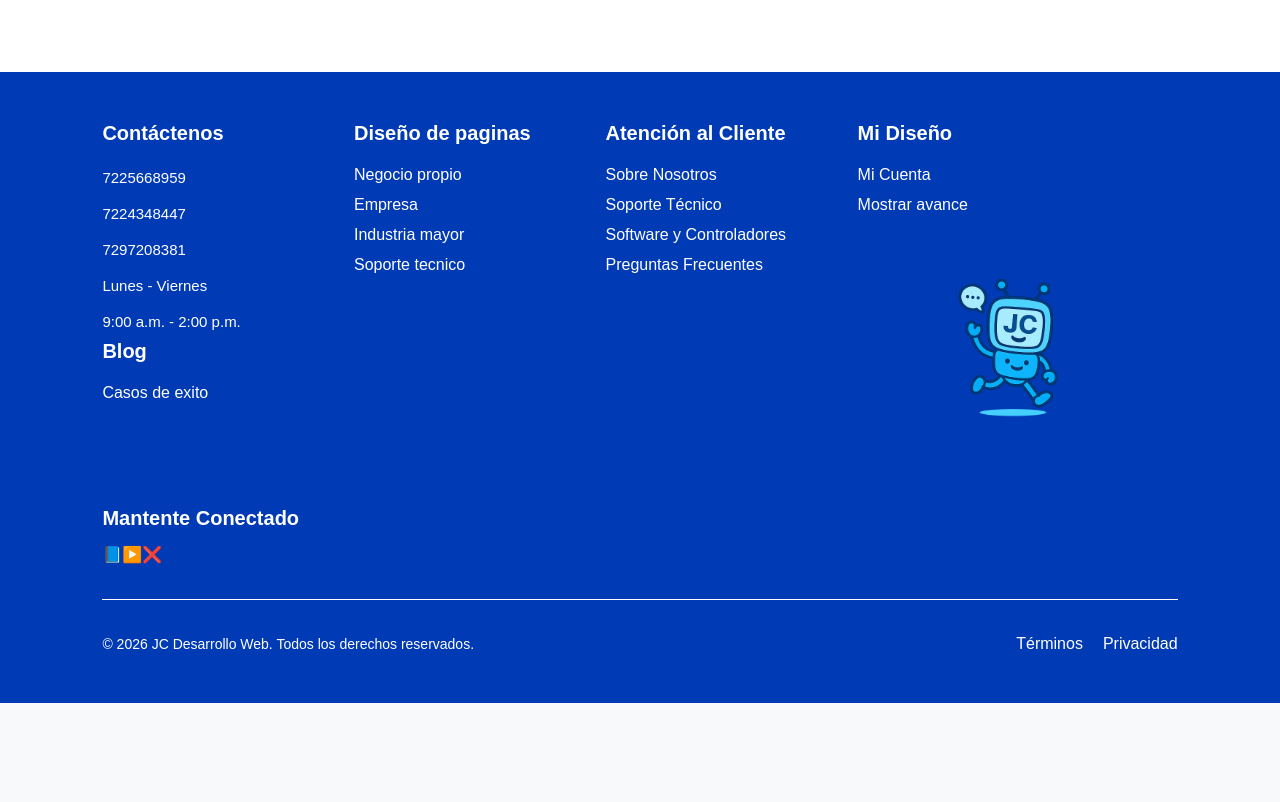
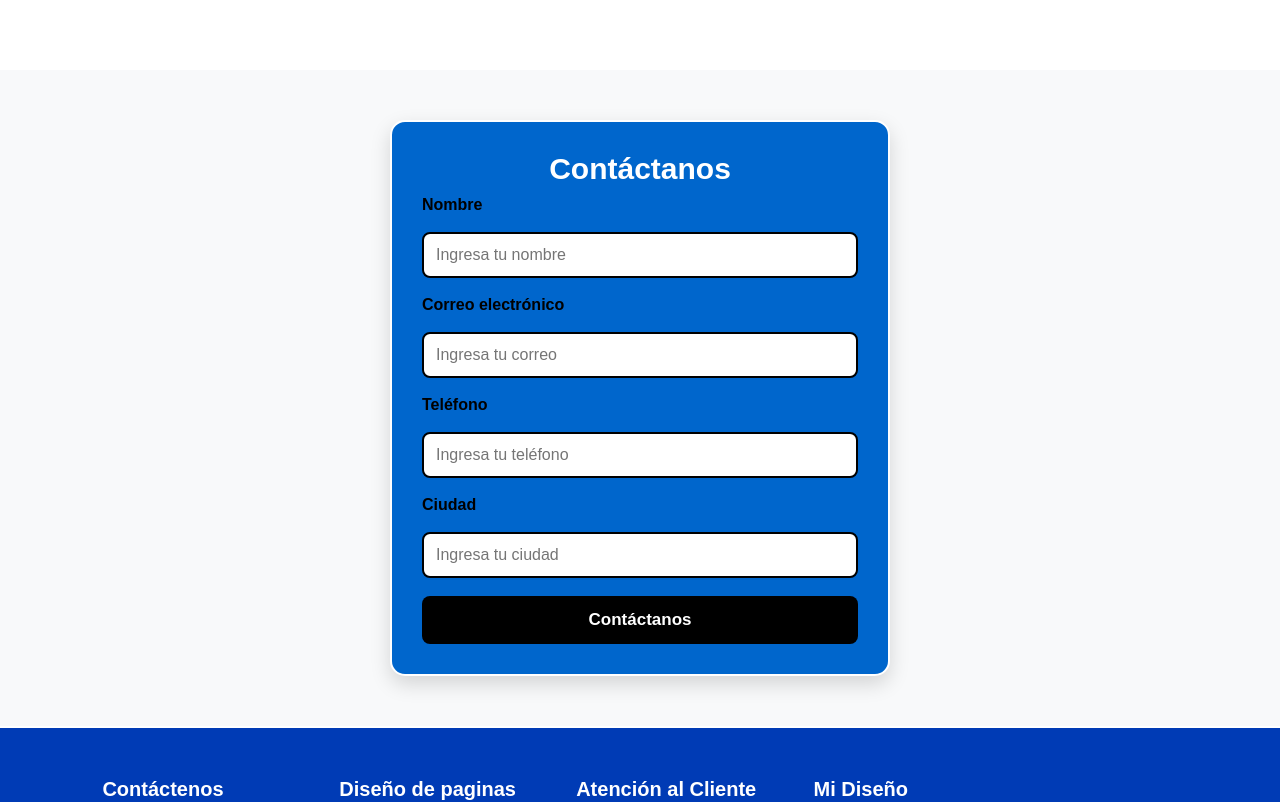
Before and after one commit to JC-Desarrollo-Digital/jc-app-web, a React (Vite) app: page / in a window 1280 px wide. Shown: the part 740-1542 px from the top of the page. Before the commit the page ends 1443 px from the top, so only its background shows below. Built offline with nearby package versions, Linux system fonts and the light colour scheme.

Commit message:
feat: genere el formulario de contacto y corregi estilos

```diff
--- /dev/null
+++ b/src/components/Contact/Contact.css
@@ -0,0 +1,74 @@
+.contact {
+    max-width: 500px;
+    margin: 50px auto;
+    padding: 30px;
+    background: #0066cc;
+    border: 2px solid #ffffff;
+    border-radius: 15px;
+    box-shadow: 0 8px 20px rgba(0,0,0,0.15);
+}
+
+.contact h2 {
+    text-align: center;
+    color: #ffffff;
+    margin-bottom: 10px;
+    font-size: 30px;
+}
+
+.contact p {
+    text-align: center;
+    color: #555;
+    margin-bottom: 25px;
+}
+
+.contact form {
+    display: flex;
+    flex-direction: column;
+    gap: 18px;
+}
+
+.contact label {
+    font-weight: bold;
+    color: #000;
+}
+
+.contact input {
+    padding: 12px;
+    border: 2px solid #000;
+    border-radius: 8px;
+    font-size: 16px;
+    outline: none;
+    transition: 0.3s;
+}
+
+.contact input:focus {
+    border-color: #555;
+    box-shadow: 0 0 8px rgba(0,0,0,0.2);
+}
+
+.contact button {
+    padding: 14px;
+    background: #000;
+    color: #fff;
+    border: none;
+    border-radius: 8px;
+    font-size: 17px;
+    font-weight: bold;
+    cursor: pointer;
+    transition: 0.3s;
+}
+
+.contact button:hover {
+    background: #333;
+}
+
+@media (max-width: 600px) {
+    .contact {
+        width: 90%;
+        padding: 20px;
+    }
+
+    .contact h2 {
+        font-size: 24px;
+    }
+}
--- a/src/components/Contact/Contact.tsx
+++ b/src/components/Contact/Contact.tsx
@@ -1,11 +1,26 @@
+import "./Contact.css";
 
+export default Contact;
+function Contact() {
+  return (
+    <section className="contact">
+      <h2>Contáctanos</h2>
 
-const Contact = () => {
-  return (
-    <div>
+      <form>
+        <label>Nombre</label>
+        <input type="text" placeholder="Ingresa tu nombre" />
 
-    </div>
-  )
+        <label>Correo electrónico</label>
+        <input type="email" placeholder="Ingresa tu correo" />
+
+        <label>Teléfono</label>
+        <input type="tel" placeholder="Ingresa tu teléfono" />
+
+        <label>Ciudad</label>
+        <input type="text" placeholder="Ingresa tu ciudad" />
+
+        <button type="submit">Contáctanos</button>
+      </form>
+    </section>
+  );
 }
-
-export default Contact
--- a/src/components/Footer/Footer.css
+++ b/src/components/Footer/Footer.css
@@ -55,14 +55,22 @@
 
 /* footer-logo*/
 .footer-logo {
-    margin: 20px;
+    margin: 30px;
+    padding: 10px;
+    border-radius: 12px;
+    border: 2px solid #fff;
+    display: inline-block;
+}
+
+.footer-logo {
+    position: relative;
+    top: 30px;
 }
 
 .footer-logo img {
     width: 280px;
     height: auto;
     display: block;
-    margin-top: 20px;
 }
 
 /* Redes sociales */
@@ -120,7 +128,7 @@
 }
 
 .footer-links a {
-    color: #fff;
+    color: #000;
     text-decoration: none;
     transition: 0.3s;
 }
--- a/src/components/Header/Header.css
+++ b/src/components/Header/Header.css
@@ -150,6 +150,7 @@
     gap: 99px;
 
   }
+}
 
 
   /* LOGO */
```
